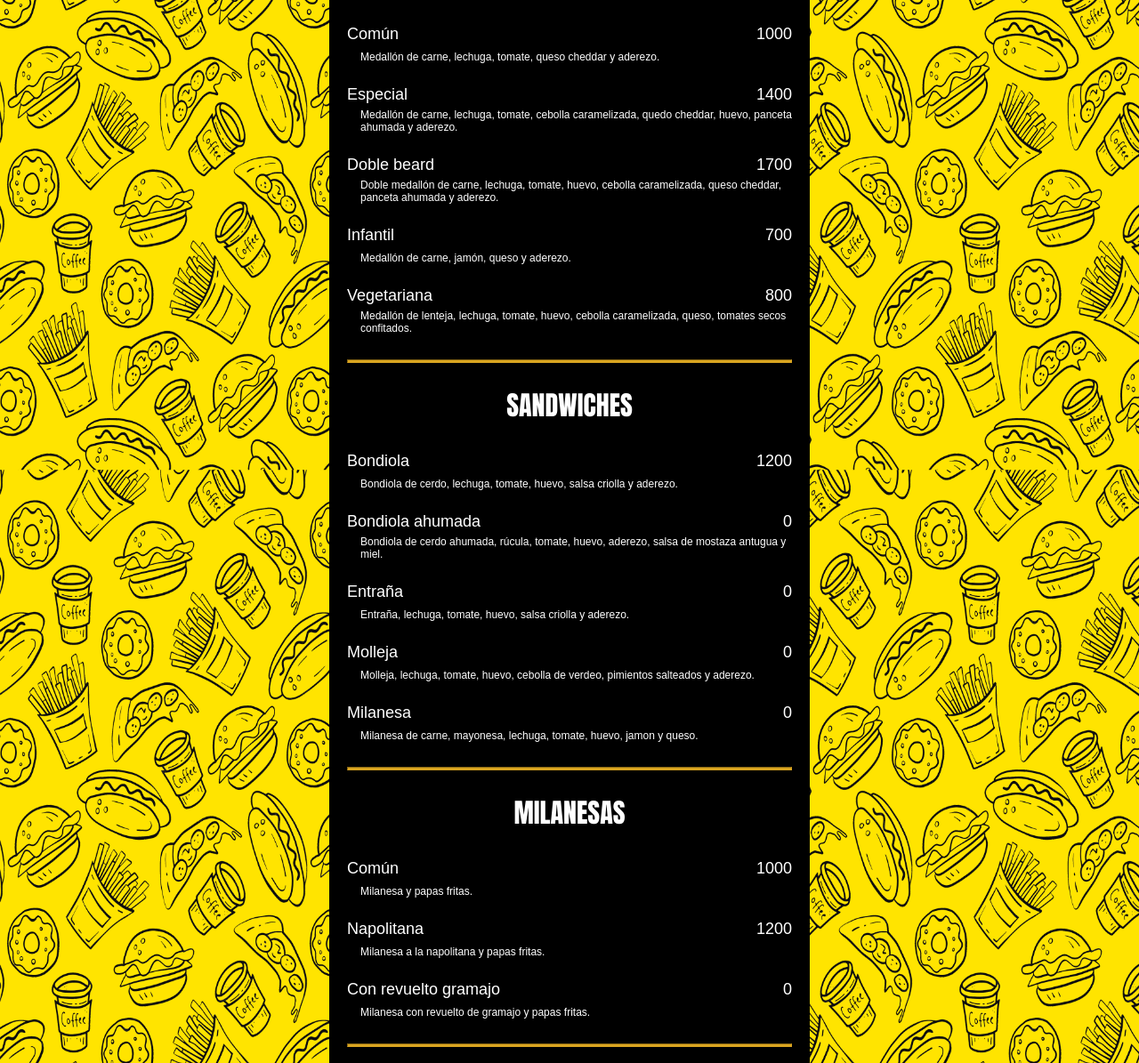
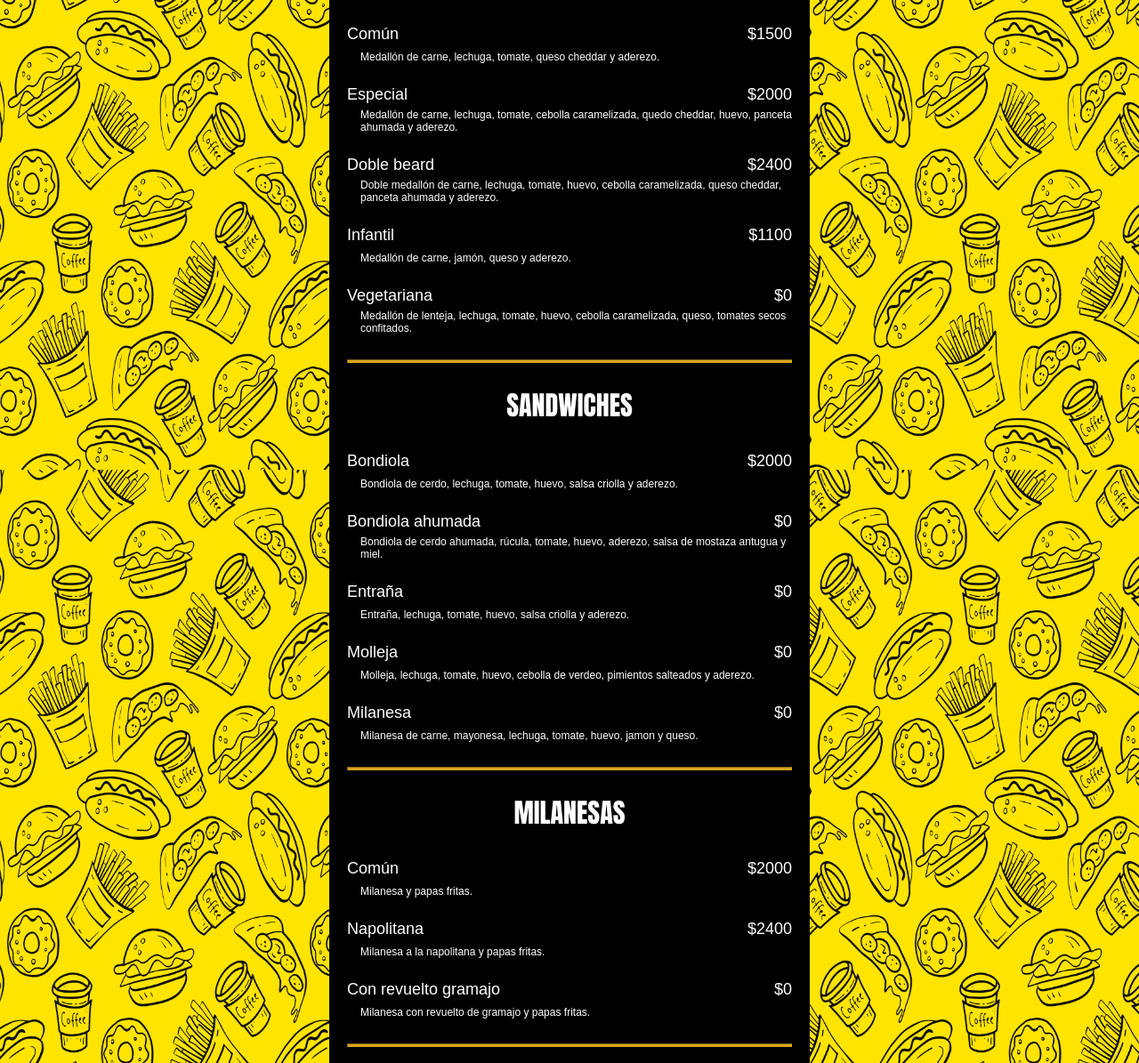
Before and after one commit to martingaidoo/menu_beardburguer, a plain HTML site: page index.html in a window 1280 px wide. Shown: the part 325-1520 px from the top of the page at 89% size. Drawn offline with Linux system fonts and the light colour scheme; a web font is replaced by a local one.

Commit message:
cambie los precios

```diff
--- a/index.html
+++ b/index.html
@@ -22,23 +22,23 @@
         <section>
         <h2>HAMBURGUESAS</h2>
         <article class="item">
-            <p class="hamburguesa">Común</p><p class="price">1000</p>
+            <p class="hamburguesa">Común</p><p class="price">$1500</p>
             <p class="descripcion">Medallón de carne, lechuga, tomate, queso cheddar y aderezo.</p>
         </article>
         <article class="item">
-            <p class="hamburguesa">Especial</p><p class="price">1400</p>
+            <p class="hamburguesa">Especial</p><p class="price">$2000</p>
             <p class="descripcion">Medallón de carne, lechuga, tomate, cebolla caramelizada, quedo cheddar, huevo, panceta ahumada y aderezo.</p>
         </article>
         <article class="item">
-            <p class="hamburguesa">Doble beard</p><p class="price">1700</p>
+            <p class="hamburguesa">Doble beard</p><p class="price">$2400</p>
             <p class="descripcion">Doble medallón de carne, lechuga, tomate, huevo, cebolla caramelizada, queso cheddar, panceta ahumada y aderezo.</p>
         </article>
         <article class="item">
-            <p class="hamburguesa">Infantil</p><p class="price">700</p>
+            <p class="hamburguesa">Infantil</p><p class="price">$1100</p>
             <p class="descripcion">Medallón de carne, jamón, queso y aderezo.</p>
         </article>
         <article class="item">
-            <p class="hamburguesa">Vegetariana</p><p class="price">800</p>
+            <p class="hamburguesa">Vegetariana</p><p class="price">$0</p>
             <p class="descripcion">Medallón de lenteja, lechuga, tomate, huevo, cebolla caramelizada, queso, tomates secos confitados.</p>
         </article>
         </section>
@@ -46,23 +46,23 @@
             <hr>
             <h2>SANDWICHES</h2>
             <article class="item">
-                <p class="sandwiches">Bondiola</p><p class="price">1200</p>
+                <p class="sandwiches">Bondiola</p><p class="price">$2000</p>
                 <p class="descripcion">Bondiola de cerdo, lechuga, tomate, huevo, salsa criolla y aderezo.</p>
             </article>
             <article class="item">
-                <p class="sandwiches">Bondiola ahumada</p><p class="price">0</p>
+                <p class="sandwiches">Bondiola ahumada</p><p class="price">$0</p>
                 <p class="descripcion">Bondiola de cerdo ahumada, rúcula, tomate, huevo, aderezo, salsa de mostaza antugua y miel.</p>
             </article>
             <article class="item">
-                <p class="sandwiches">Entraña</p><p class="price">0</p>
+                <p class="sandwiches">Entraña</p><p class="price">$0</p>
                 <p class="descripcion">Entraña, lechuga, tomate, huevo, salsa criolla y aderezo.</p>
             </article>
             <article class="item">
-                <p class="sandwiches">Molleja</p><p class="price">0</p>
+                <p class="sandwiches">Molleja</p><p class="price">$0</p>
                 <p class="descripcion">Molleja, lechuga, tomate, huevo, cebolla de verdeo, pimientos salteados y aderezo.</p>
             </article>
             <article class="item">
-                <p class="sandwiches">Milanesa</p><p class="price">0</p>
+                <p class="sandwiches">Milanesa</p><p class="price">$0</p>
                 <p class="descripcion">Milanesa de carne, mayonesa, lechuga, tomate, huevo, jamon y queso.</p>
             </article>
         </section>
@@ -70,15 +70,15 @@
             <hr>
             <h2>MILANESAS</h2>
             <article class="item">
-                <p class="sandwiches">Común</p><p class="price">1000</p>
+                <p class="sandwiches">Común</p><p class="price">$2000</p>
                 <p class="descripcion">Milanesa y papas fritas.</p>
             </article>
             <article class="item">
-                <p class="sandwiches">Napolitana</p><p class="price">1200</p>
+                <p class="sandwiches">Napolitana</p><p class="price">$2400</p>
                 <p class="descripcion">Milanesa a la napolitana y papas fritas.</p>
             </article>
             <article class="item">
-                <p class="sandwiches">Con revuelto gramajo</p><p class="price">0</p>
+                <p class="sandwiches">Con revuelto gramajo</p><p class="price">$0</p>
                 <p class="descripcion">Milanesa con revuelto de gramajo y papas fritas.</p>
             </article>
         </section>
@@ -86,11 +86,11 @@
             <hr>
             <h2>PAPAS</h2>
             <article class="item">
-                <p class="sandwiches">Comúnes</p><p class="price">1000</p>
+                <p class="sandwiches">Comúnes</p><p class="price">$1200</p>
                 <p class="descripcion">Papas fritas.</p>
             </article>
             <article class="item">
-                <p class="sandwiches">Papas con cheddar</p><p class="price">1200</p>
+                <p class="sandwiches">Papas con cheddar</p><p class="price">$2000</p>
                 <p class="descripcion">Papas, queso cheddar, panceta y verdeo.</p>
             </article>
         </section>
```
